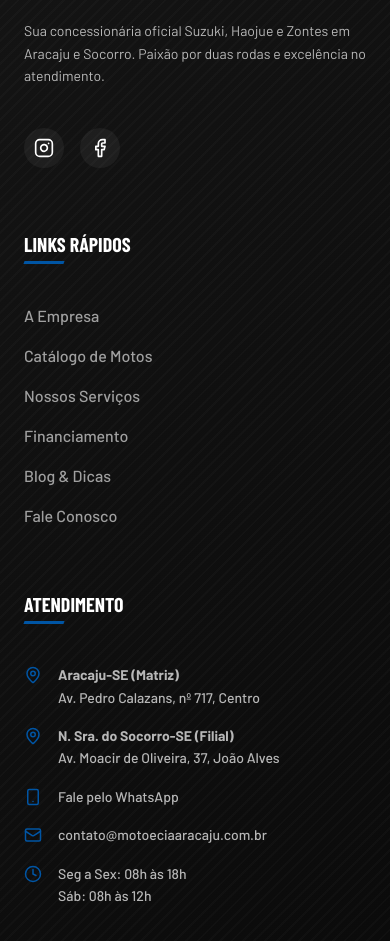
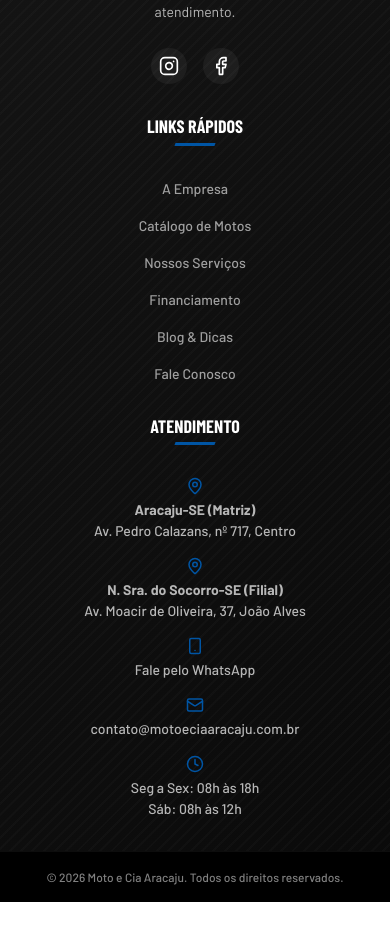
Before and after one commit to NandoMoreiradev/moto-e-cia-aracaju-site, a Next.js app in the folder apps/web/: page /motos in a window 390 px wide. Shown: the part 1047-1988 px from the top of the page. After the commit the page ends 1949 px from the top, so only its background shows below. Built offline with nearby package versions, Linux system fonts and the light colour scheme; no server answers; a web font is replaced by a local one.

Commit message:
feat: add responsive Footer component with contact information, social links, and WhatsApp integration

```diff
--- a/apps/web/src/app/(public)/motos/page.tsx
+++ b/apps/web/src/app/(public)/motos/page.tsx
@@ -460,7 +460,7 @@ export default function MotosPage() {
         </div>
 
         {/* Grid */}
-        {loading ? (
+        {loading && page === 1 ? (
           <div style={{ textAlign: 'center', padding: '64px', color: '#999' }}>Carregando...</div>
         ) : motos.length === 0 ? (
           <div style={{ textAlign: 'center', padding: '64px', color: '#999' }}>
--- a/apps/web/src/components/layout/Footer.tsx
+++ b/apps/web/src/components/layout/Footer.tsx
@@ -11,7 +11,7 @@ const FooterContainer = styled.footer`
   position: relative;
   overflow: hidden;
   color: ${({ theme }) => theme.colors.white};
-  padding: ${({ theme }) => `${theme.spacing['5xl']} 0 0`};
+  padding: ${({ theme }) => `${theme.spacing['2xl']} 0 0`};
   border-top: 4px solid ${({ theme }) => theme.colors.primary};
 
   &::before {
@@ -36,21 +36,31 @@ const FooterContent = styled.div`
   padding: 0 ${({ theme }) => theme.spacing.lg};
   display: grid;
   grid-template-columns: repeat(auto-fit, minmax(250px, 1fr));
-  gap: ${({ theme }) => theme.spacing['4xl']};
-  margin-bottom: ${({ theme }) => theme.spacing['4xl']};
+  gap: ${({ theme }) => theme.spacing['2xl']};
+  margin-bottom: ${({ theme }) => theme.spacing['2xl']};
   position: relative;
   z-index: 2;
+
+  @media (max-width: 768px) {
+    text-align: center;
+    gap: ${({ theme }) => theme.spacing.xl};
+    margin-bottom: ${({ theme }) => theme.spacing.xl};
+  }
 `;
 
 const FooterCol = styled.div`
   display: flex;
   flex-direction: column;
   gap: ${({ theme }) => theme.spacing.md};
+
+  @media (max-width: 768px) {
+    align-items: center;
+  }
 `;
 
 const BrandLogo = styled(Link)`
   display: block;
-  margin-bottom: ${({ theme }) => theme.spacing.md};
+  margin-bottom: ${({ theme }) => theme.spacing.sm};
   transition: opacity 0.2s ease;
 
   &:hover {
@@ -62,14 +72,14 @@ const SocialGroup = styled.div`
   display: flex;
   align-items: center;
   gap: ${({ theme }) => theme.spacing.md};
-  margin-top: ${({ theme }) => theme.spacing.lg};
+  margin-top: ${({ theme }) => theme.spacing.sm};
 
   a {
     display: flex;
     align-items: center;
     justify-content: center;
-    width: 40px;
-    height: 40px;
+    width: 36px;
+    height: 36px;
     background: rgba(255, 255, 255, 0.05);
     color: ${({ theme }) => theme.colors.white};
     border-radius: 50%;
@@ -81,6 +91,10 @@ const SocialGroup = styled.div`
       box-shadow: 0 5px 15px rgba(0, 85, 164, 0.4);
     }
   }
+
+  @media (max-width: 768px) {
+    justify-content: center;
+  }
 `;
 
 const Text = styled.p`
@@ -90,13 +104,14 @@ const Text = styled.p`
 `;
 
 const ColTitle = styled.h4`
-  font-size: ${({ theme }) => theme.fontSizes.xl};
+  font-size: ${({ theme }) => theme.fontSizes.lg};
   font-weight: 800;
   text-transform: uppercase;
-  margin-bottom: ${({ theme }) => theme.spacing.lg};
+  margin-bottom: ${({ theme }) => theme.spacing.md};
   color: ${({ theme }) => theme.colors.white};
   position: relative;
   padding-bottom: 8px;
+  align-self: flex-start;
 
   &::after {
     content: '';
@@ -106,45 +121,71 @@ const ColTitle = styled.h4`
     background: ${({ theme }) => theme.colors.primary};
     transform: skewX(-20deg);
   }
+
+  @media (max-width: 768px) {
+    align-self: center;
+    &::after {
+      left: 50%;
+      transform: translateX(-50%) skewX(-20deg);
+    }
+  }
 `;
 
 const FooterLink = styled(Link)`
   color: rgba(255, 255, 255, 0.6);
-  font-size: ${({ theme }) => theme.fontSizes.md};
+  font-size: ${({ theme }) => theme.fontSizes.sm};
   font-weight: 500;
   transition: all 0.3s ease;
   display: inline-block;
+  align-self: flex-start;
 
   &:hover {
     color: ${({ theme }) => theme.colors.primary};
     transform: translateX(5px);
+  }
+
+  @media (max-width: 768px) {
+    align-self: center;
+    &:hover {
+      transform: translateY(-2px);
+    }
   }
 `;
 
 const ContactInfo = styled.div`
   display: flex;
   align-items: flex-start;
-  gap: ${({ theme }) => theme.spacing.md};
+  gap: ${({ theme }) => theme.spacing.sm};
   color: rgba(255, 255, 255, 0.7);
   font-size: ${({ theme }) => theme.fontSizes.sm};
   font-weight: 500;
-  line-height: 1.6;
+  line-height: 1.5;
 
   svg {
     color: ${({ theme }) => theme.colors.primary};
     flex-shrink: 0;
     margin-top: 2px;
   }
+
+  @media (max-width: 768px) {
+    align-items: center;
+    flex-direction: column;
+    text-align: center;
+    gap: ${({ theme }) => theme.spacing.xs};
+    svg {
+      margin-top: 0;
+    }
+  }
 `;
 
 const WhatsappButton = styled.button`
   display: flex;
   align-items: flex-start;
-  gap: ${({ theme }) => theme.spacing.md};
+  gap: ${({ theme }) => theme.spacing.sm};
   color: rgba(255, 255, 255, 0.7);
   font-size: ${({ theme }) => theme.fontSizes.sm};
   font-weight: 500;
-  line-height: 1.6;
+  line-height: 1.5;
   background: transparent;
   border: none;
   padding: 0;
@@ -161,17 +202,28 @@ const WhatsappButton = styled.button`
     flex-shrink: 0;
     margin-top: 2px;
   }
+
+  @media (max-width: 768px) {
+    align-items: center;
+    flex-direction: column;
+    text-align: center;
+    width: 100%;
+    gap: ${({ theme }) => theme.spacing.xs};
+    svg {
+      margin-top: 0;
+    }
+  }
 `;
 
 const Copyright = styled.div`
   position: relative;
   z-index: 2;
   background: #000;
-  padding: ${({ theme }) => theme.spacing.xl};
+  padding: ${({ theme }) => theme.spacing.md};
   border-top: 1px solid rgba(255, 255, 255, 0.05);
   text-align: center;
   color: rgba(255, 255, 255, 0.5);
-  font-size: ${({ theme }) => theme.fontSizes.sm};
+  font-size: ${({ theme }) => theme.fontSizes.xs};
   font-weight: 500;
 `;
 
```
Also changed, not shown: apps/web/src/app/(public)/motos/[slug]/page.tsx (+41 -30 lines).
